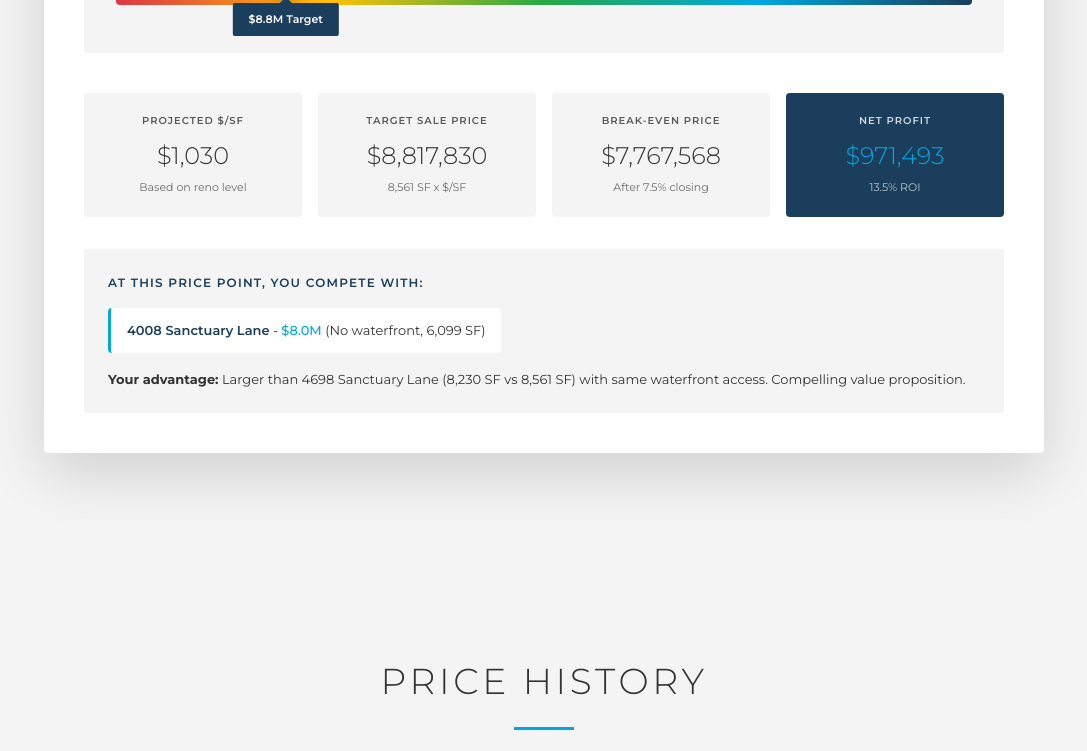
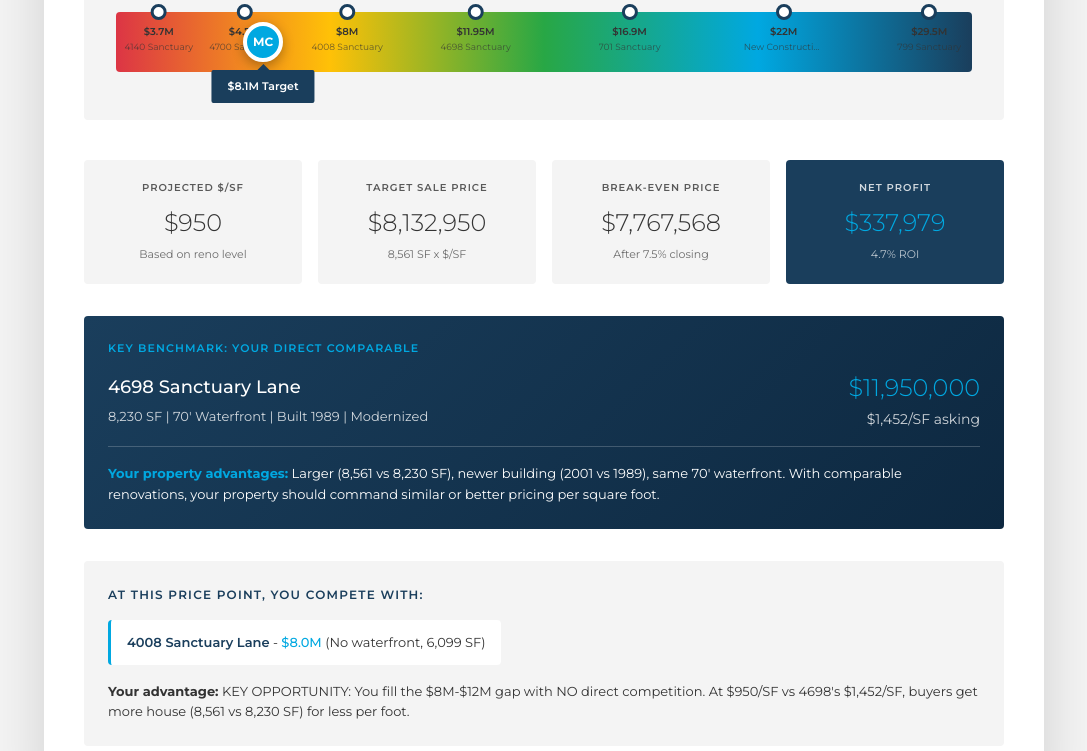
Before and after one commit to edmundbogen/michael-chen-cma, a plain HTML site: page index.html in a window 1280 px wide. Shown: the part 7842-8593 px from the top of the page, without its empty margins (96-1183 px from the left). Drawn offline with nearby package versions, Linux system fonts and the light colour scheme.

Commit message:
Update calculator with Sanctuary-specific pricing benchmarks
- Rewrote calculatePSF() to use Sanctuary-specific $/SF data:
  - As-is: $780/SF (775 Oriole Circle sold baseline)
  - Minor: $875/SF, Mid-range: $1,050/SF, Major: $1,225/SF
- Added 4698 Sanctuary Lane as key benchmark reference box
  - Shows direct comparable: $11.95M asking at $1,452/SF
  - Highlights Chen's advantages: larger, newer, same waterfront
- Enhanced advantage text with $/SF context at each price tier
- Updated market gap callout with bifurcated market insight
  - $6M-$10M segment softening (-2% YoY)
  - $10M+ segment accelerating (+15% YoY)

Co-Authored-By: Claude Opus 4.5 <noreply@anthropic.com>

```diff
--- a/index.html
+++ b/index.html
@@ -1430,6 +1430,74 @@
         .competing-item .comp-price {
             color: var(--bright-blue);
             font-weight: 500;
+        }
+
+        /* Key Benchmark Box */
+        .key-benchmark {
+            margin-top: 32px;
+            padding: 24px;
+            background: linear-gradient(135deg, var(--navy), #0d2840);
+            border-radius: 4px;
+            color: var(--white);
+        }
+
+        .key-benchmark h4 {
+            font-size: 11px;
+            font-weight: 600;
+            letter-spacing: 0.1em;
+            text-transform: uppercase;
+            color: var(--bright-blue);
+            margin-bottom: 12px;
+        }
+
+        .benchmark-property {
+            display: flex;
+            justify-content: space-between;
+            align-items: center;
+            flex-wrap: wrap;
+            gap: 16px;
+        }
+
+        .benchmark-details {
+            flex: 1;
+        }
+
+        .benchmark-address {
+            font-size: 18px;
+            font-weight: 500;
+            margin-bottom: 4px;
+        }
+
+        .benchmark-specs {
+            font-size: 13px;
+            opacity: 0.8;
+        }
+
+        .benchmark-price {
+            text-align: right;
+        }
+
+        .benchmark-price .price {
+            font-size: 24px;
+            font-weight: 300;
+            color: var(--bright-blue);
+        }
+
+        .benchmark-price .psf {
+            font-size: 14px;
+            opacity: 0.8;
+        }
+
+        .benchmark-comparison {
+            margin-top: 16px;
+            padding-top: 16px;
+            border-top: 1px solid rgba(255,255,255,0.2);
+            font-size: 13px;
+            line-height: 1.6;
+        }
+
+        .benchmark-comparison strong {
+            color: var(--bright-blue);
         }
 
         @media (max-width: 768px) {
@@ -2011,7 +2079,8 @@
         <div class="market-gap-callout">
             <h3>The Market Opportunity</h3>
             <div class="gap-range">$8M - $11.95M = No Competition</div>
-            <p>There's a <strong>$4 million gap</strong> in the market between 4008 Sanctuary Lane ($8M) and 4698 Sanctuary Lane ($11.95M). Michael's property at 8,561 SF with 70' waterfront is <strong>larger than 4698 Sanctuary Lane</strong> (8,230 SF) and perfectly positioned to fill this gap with the right renovation. Rising tides raise all ships.</p>
+            <p>There's a <strong>$4 million gap</strong> in the market between 4008 Sanctuary Lane ($8M) and 4698 Sanctuary Lane ($11.95M). Your property at 8,561 SF with 70' waterfront is <strong>larger than 4698</strong> (8,230 SF) and perfectly positioned to fill this gap.</p>
+            <p style="margin-top: 16px;"><strong>Market Insight:</strong> The $6M-$10M segment is softening (-2% YoY), but the <strong>$10M+ segment is accelerating (+15% YoY)</strong>. With the right renovation, you move from the softening segment into the accelerating one.</p>
         </div>
     </section>
 
@@ -2105,6 +2174,23 @@
                         <div class="result-label">Net Profit</div>
                         <div class="result-value" id="netProfitCalc">$677,392</div>
                         <div class="result-sub" id="roiCalc">9.5% ROI</div>
+                    </div>
+                </div>
+
+                <div class="key-benchmark">
+                    <h4>Key Benchmark: Your Direct Comparable</h4>
+                    <div class="benchmark-property">
+                        <div class="benchmark-details">
+                            <div class="benchmark-address">4698 Sanctuary Lane</div>
+                            <div class="benchmark-specs">8,230 SF | 70' Waterfront | Built 1989 | Modernized</div>
+                        </div>
+                        <div class="benchmark-price">
+                            <div class="price">$11,950,000</div>
+                            <div class="psf">$1,452/SF asking</div>
+                        </div>
+                    </div>
+                    <div class="benchmark-comparison">
+                        <strong>Your property advantages:</strong> Larger (8,561 vs 8,230 SF), newer building (2001 vs 1989), same 70' waterfront. With comparable renovations, your property should command similar or better pricing per square foot.
                     </div>
                 </div>
 
@@ -2464,26 +2550,36 @@
         ];
 
         function calculatePSF(renoAmount) {
-            // Base PSF for unrenovated 2001 home: ~$780/SF (like 775 Oriole sold)
-            // Each $100K invested adds approximately $25-35/SF value
-            // Diminishing returns above $1.5M
-            const basePSF = 780;
-            const renoK = renoAmount / 1000;
-
-            if (renoAmount === 0) return basePSF;
-            if (renoAmount <= 500000) {
-                // Minor reno: higher marginal return ($50/SF per $100K)
-                return basePSF + (renoK / 100) * 50;
-            } else if (renoAmount <= 1000000) {
-                // Mid-range: moderate return
-                return basePSF + 250 + ((renoK - 500) / 100) * 40;
-            } else if (renoAmount <= 1500000) {
-                // Upper mid: diminishing return
-                return basePSF + 450 + ((renoK - 1000) / 100) * 30;
-            } else {
-                // Major: significant diminishing returns
-                return basePSF + 600 + ((renoK - 1500) / 100) * 20;
+            // Sanctuary-specific $/SF benchmarks based on actual market data:
+            // - As-is: $780/SF (775 Oriole Circle sold Dec 2025)
+            // - Minor ($250K): $875/SF (refreshed, shows well)
+            // - Mid-range ($950K): $1,050/SF (approaching modernized tier)
+            // - Major ($2.2M): $1,225/SF (competitive with 4698 Sanctuary at $1,452)
+            // - Full luxury ($2.5M+): $1,400/SF (matching 4698 Sanctuary asking)
+            // Key benchmark: 4698 Sanctuary Lane asking $1,452/SF (8,230 SF, 70' WF, 1989, modernized)
+
+            // Interpolation points: [reno amount, target $/SF]
+            const benchmarks = [
+                [0, 780],           // As-is baseline
+                [250000, 875],      // Minor refresh
+                [500000, 950],      // Light-mid
+                [950000, 1050],     // Mid-range
+                [1500000, 1175],    // Upper-mid
+                [2200000, 1275],    // Major renovation
+                [2500000, 1400]     // Full luxury (approaching 4698's $1,452)
+            ];
+
+            // Find the two benchmarks to interpolate between
+            for (let i = 0; i < benchmarks.length - 1; i++) {
+                if (renoAmount <= benchmarks[i + 1][0]) {
+                    const [reno1, psf1] = benchmarks[i];
+                    const [reno2, psf2] = benchmarks[i + 1];
+                    const ratio = (renoAmount - reno1) / (reno2 - reno1);
+                    return psf1 + (psf2 - psf1) * ratio;
+                }
             }
+            // Above max benchmark
+            return 1400 + ((renoAmount - 2500000) / 100000) * 10; // Diminishing returns above $2.5M
         }
 
         function getMarketPosition(targetPrice) {
@@ -2545,14 +2641,17 @@
 
             // Update advantage text
             const advantageEl = document.getElementById('advantageText');
+            const psfValue = Math.round(projPSF);
             if (targetPrice < 8000000) {
-                advantageEl.textContent = 'Your waterfront access gives you an edge over non-waterfront competitors at this price point.';
+                advantageEl.textContent = `At $${psfValue}/SF, you're priced below 4698 Sanctuary Lane ($1,452/SF asking). Your 70' waterfront gives you an edge over non-waterfront listings at this tier.`;
+            } else if (targetPrice < 10000000) {
+                advantageEl.textContent = `KEY OPPORTUNITY: You fill the $8M-$12M gap with NO direct competition. At $${psfValue}/SF vs 4698's $1,452/SF, buyers get more house (8,561 vs 8,230 SF) for less per foot.`;
             } else if (targetPrice < 12000000) {
-                advantageEl.textContent = 'Larger than 4698 Sanctuary Lane (8,230 SF vs 8,561 SF) with same waterfront access. Compelling value proposition.';
+                advantageEl.textContent = `STRONG POSITION: At $${psfValue}/SF, you're competitive with 4698 Sanctuary Lane ($1,452/SF). Your advantages: larger (8,561 vs 8,230 SF), newer building (2001 vs 1989), same 70' waterfront.`;
             } else if (targetPrice < 17000000) {
-                advantageEl.textContent = 'Competing with 2015 builds. Renovation must deliver truly modern finishes to justify this price.';
+                advantageEl.textContent = `PREMIUM TIER: At $${psfValue}/SF, you're competing with 701 Sanctuary Drive ($2,200/SF, 2015 build). Renovation must deliver truly contemporary finishes to justify this positioning.`;
             } else {
-                advantageEl.textContent = 'Warning: Entering new construction territory. Very difficult to achieve without ground-up rebuild.';
+                advantageEl.textContent = `CAUTION: At $${psfValue}/SF, you're approaching new construction territory ($2,256-$2,418/SF). Very difficult to achieve without ground-up rebuild.`;
             }
         }
 
```
